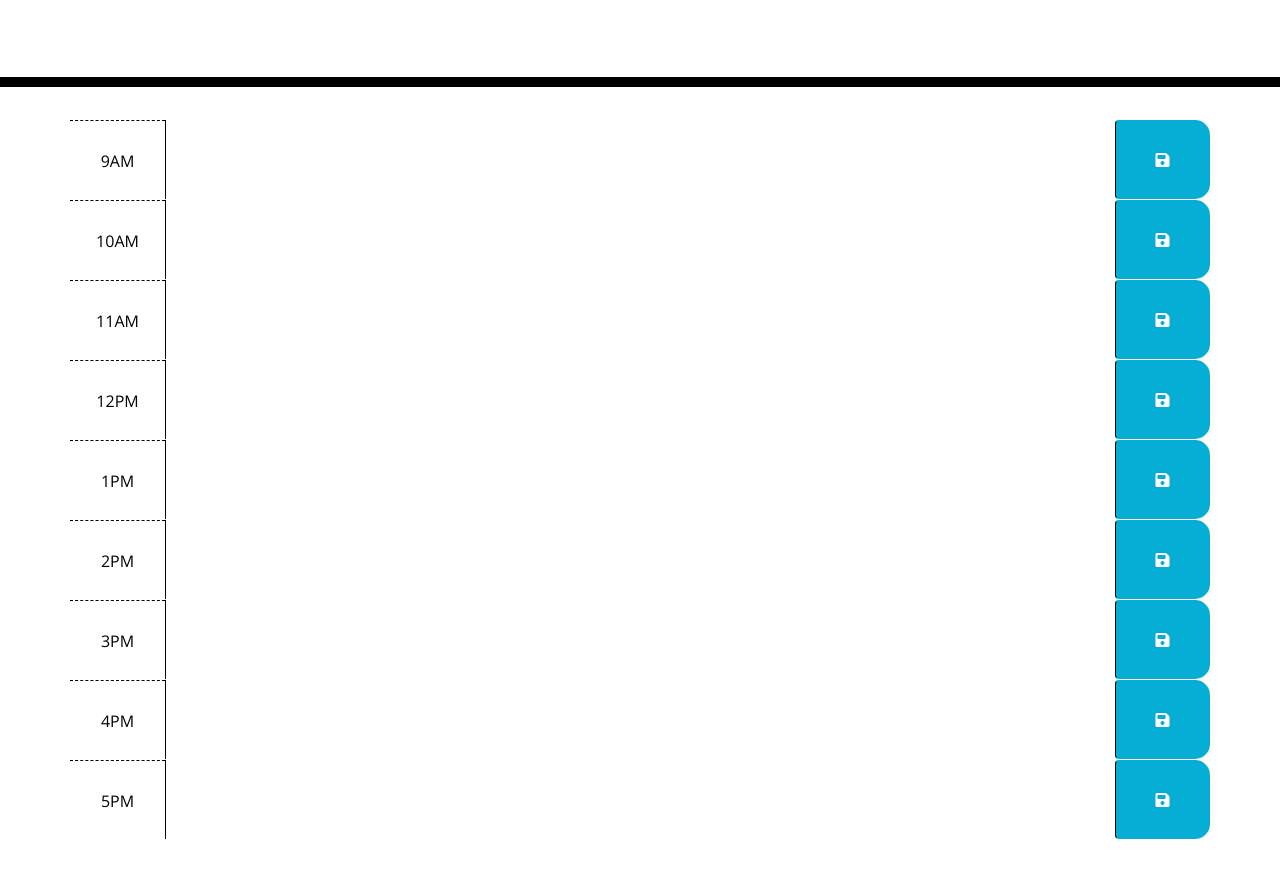
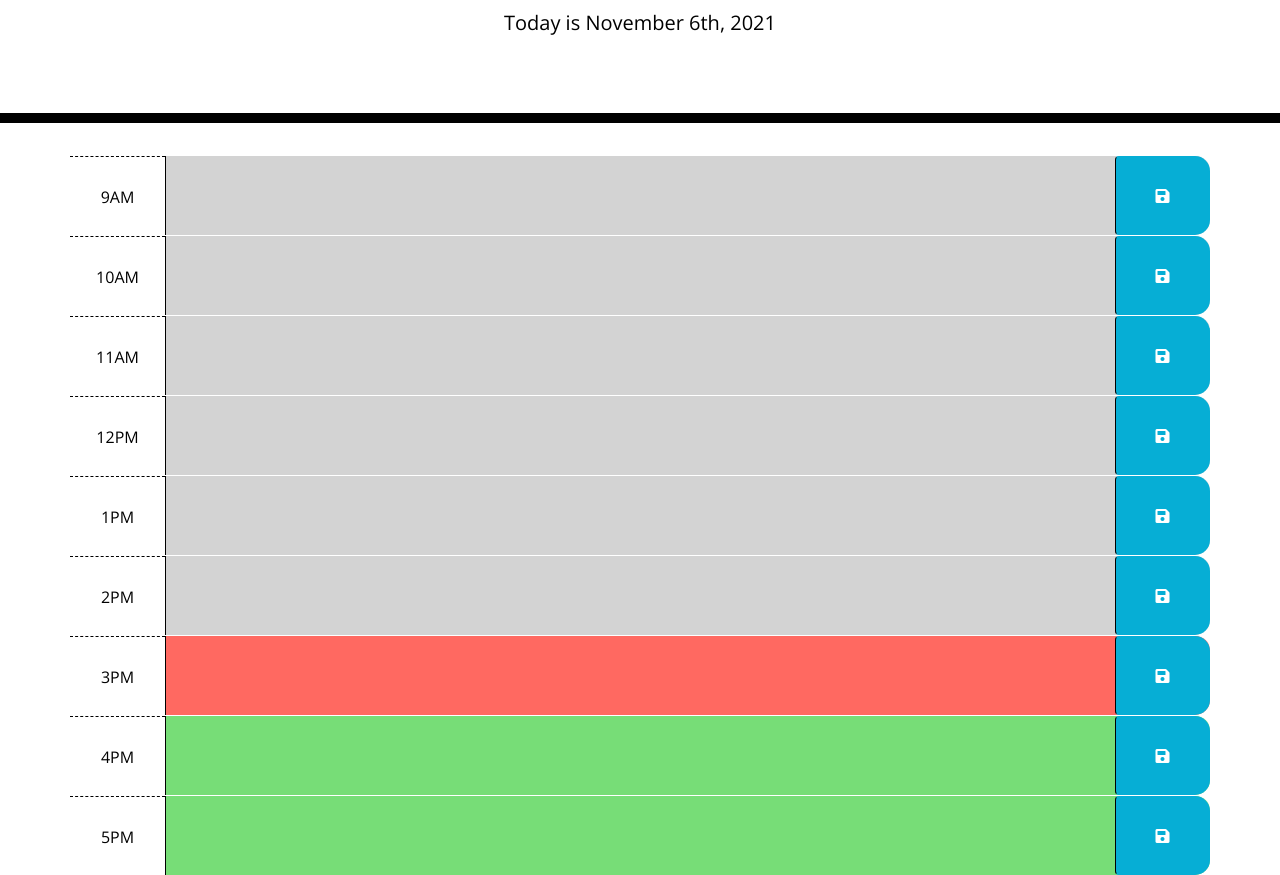
Before and after one commit to BMArsenault/work-scheduler, a plain HTML site: page index.html in a window 1280 px wide. Shown: the part 181-1056 px from the top of the page. Before the commit the page ends 1020 px from the top, so only its background shows below. Drawn offline with nearby package versions, Linux system fonts and the light colour scheme.

Commit message:
added data-hour class

```diff
--- a/index.html
+++ b/index.html
@@ -30,7 +30,7 @@
     </header>
     <div class="container">
       <!-- Timeblocks go here -->
-      <div id="hour9" class="row time-block">
+      <div id="hour9" class="row time-block" data-hour="9">
         <div class="col-md-1 hour">
           9AM
         </div>
@@ -38,7 +38,7 @@
         </textarea>
         <button class="btn saveBtn col-md-1"><i class="fas fa-save"></i></button>
       </div>
-      <div id="hour10" class="row time-block">
+      <div id="hour10" class="row time-block" data-hour="10">
         <div class="col-md-1 hour">
           10AM
         </div>
@@ -46,7 +46,7 @@
         </textarea>
         <button class="btn saveBtn col-md-1"><i class="fas fa-save"></i></button>
       </div>
-      <div id="hour11" class="row time-block">
+      <div id="hour11" class="row time-block" data-hour="11">
         <div class="col-md-1 hour">
           11AM
         </div>
@@ -54,7 +54,7 @@
         </textarea>
         <button class="btn saveBtn col-md-1"><i class="fas fa-save"></i></button>
       </div>
-      <div id="hour12" class="row time-block">
+      <div id="hour12" class="row time-block" data-hour="12">
         <div class="col-md-1 hour">
           12PM
         </div>
@@ -62,7 +62,7 @@
         </textarea>
         <button class="btn saveBtn col-md-1"><i class="fas fa-save"></i></button>
       </div>
-      <div id="hour13" class="row time-block">
+      <div id="hour13" class="row time-block" data-hour="13">
         <div class="col-md-1 hour">
           1PM
         </div>
@@ -70,7 +70,7 @@
         </textarea>
         <button class="btn saveBtn col-md-1"><i class="fas fa-save"></i></button>
       </div>
-      <div id="hour14" class="row time-block">
+      <div id="hour14" class="row time-block" data-hour="14">
         <div class="col-md-1 hour">
           2PM
         </div>
@@ -78,7 +78,7 @@
         </textarea>
         <button class="btn saveBtn col-md-1"><i class="fas fa-save"></i></button>
       </div>
-      <div id="hour15" class="row time-block">
+      <div id="hour15" class="row time-block" data-hour="15">
         <div class="col-md-1 hour">
           3PM
         </div>
@@ -86,7 +86,7 @@
         </textarea>
         <button class="btn saveBtn col-md-1"><i class="fas fa-save"></i></button>
       </div>
-      <div id="hour16" class="row time-block">
+      <div id="hour16" class="row time-block" data-hour="16">
         <div class="col-md-1 hour">
           4PM
         </div>
@@ -94,7 +94,7 @@
         </textarea>
         <button class="btn saveBtn col-md-1"><i class="fas fa-save"></i></button>
       </div>
-      <div id="hour17" class="row time-block">
+      <div id="hour17" class="row time-block" data-hour="17">
         <div class="col-md-1 hour">
           5PM
         </div>
--- a/script.js
+++ b/script.js
@@ -1,43 +1,49 @@
 // //  display date/time to top of page
-// var dateToday = moment().format("MMMM Do, YYYY");
-// $("#currentDay").append(dateToday);
+var dateToday = moment().format("MMMM Do, YYYY");
+$("#currentDay").append("Today is " + dateToday);
 
 // // // get current time in hours
-// var now = moment().hour();
+var currentHour = moment().hour();
+console.log("currenthour:",currentHour);
+var textarea = [$(".description").text()]
 
-// // set up save button
-// var saveBtn = $('.saveBtn')
-// saveBtn.click(handleSave)
+
 
     function updateTimeSlotItems() {
 
         // grab hour integer from HTML ID for moment.js
         $(".time-block").each(function() {
-            var timeBlock = parseInt($(this).attr("id").split("hour")[1]);
+            var timeBlock = parseInt($(this).attr("data-hour"));
+            console.log(timeBlock);
 
-            // compare "now" with timeBlock above
-            // if time has passed the block, set as "past"
-            if (now.isAfter(timeBlock))
+            // compare current with timeBlock above
+            //  if time is on current block of time, set as "present"
+            if (currentHour === timeBlock)
             {
-                $(".description").addClass("past");
-            }
-            //  if time is on current block of time, set as "present"
-            else if (now === timeBlock)
-            {
-                $(".description").addClass("present");
+                $(this).addClass("present");
             }
             //  if time hasn't reached block of time, set as "future"
-            else (now < timeBlock)
+            else if (currentHour < timeBlock)
             {
-                $('.description').addClass("future");
+                $(this).addClass("future");
+            }
+             // if time has passed the block, set as "past"
+            else
+            // (currentHour > timeBlock)
+            {
+                $(this).addClass("past");
             }
         }
         );
     };
 
+updateTimeSlotItems();
+
 // function updatePlanner() {
 
-// // save button (.saveBtn) 'click'
+// // set up save button
+// var saveBtn = $('.saveBtn')
+// saveBtn.click(handleSave)
 // //    // get value of description
 // // var text =
 // //    // get value of time-block
```
